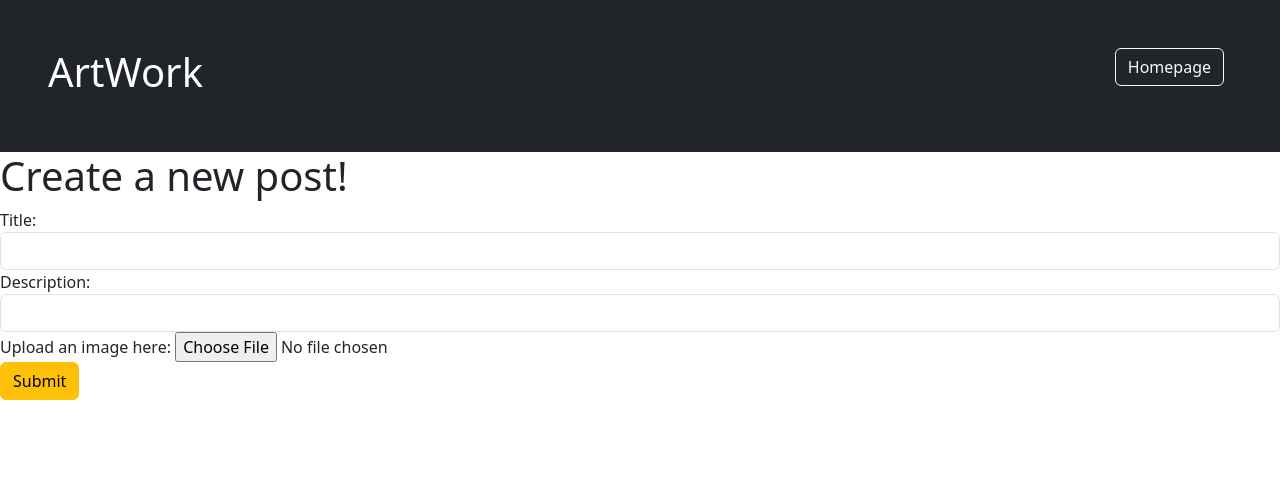
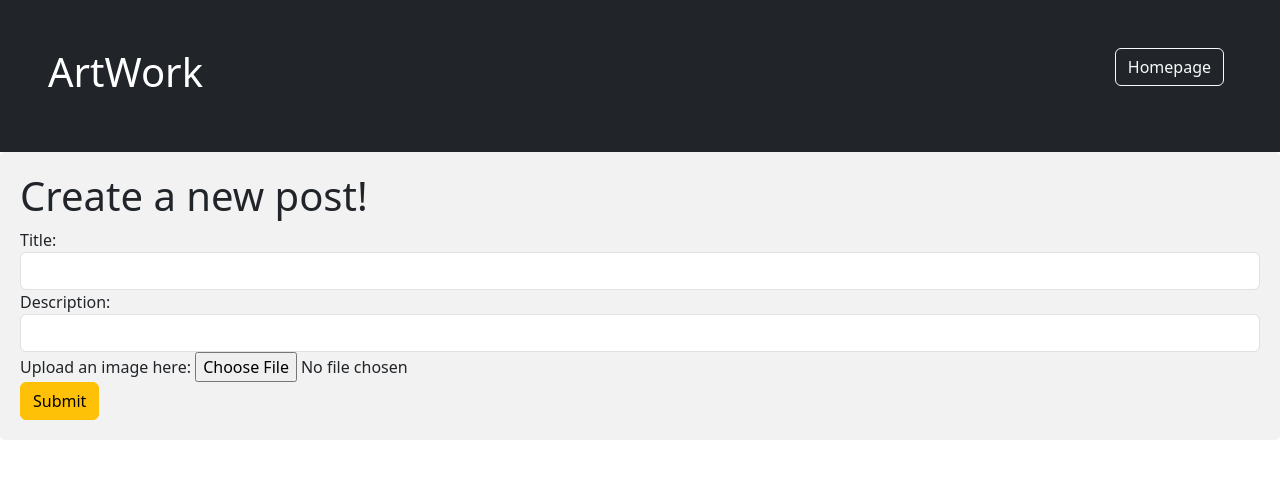
Before and after one commit to tpawlow1/ArtWork, a Flask app: page /createpost in a window 1280 px wide. Shown: the top 479 px of the page. Run offline with Flask 2, Linux system fonts and the light colour scheme.

Commit message:
some styling to create post ?

```diff
--- a/templates/createPost.html
+++ b/templates/createPost.html
@@ -34,10 +34,9 @@
 
 
 
-
 {% block body %}
 
-<div>
+<div style="border-radius: 5px; background-color: #f2f2f2; padding: 20px;">
     <h1>Create a new post!</h1>
     <form action="/createpost" method="POST" enctype="multipart/form-data">
         <div class="form-group">
@@ -46,7 +45,7 @@
           </div>
           <div class="form-group">
             <label for="description">Description:</label>
-            <input type="" class="form-control" name="description" placeholder="" required>
+            <input type="" class="form-control" name="description" placeholder="" required >
           </div>
           <div class="form-group">
             <label for="imagefile">Upload an image here: </label>
```
